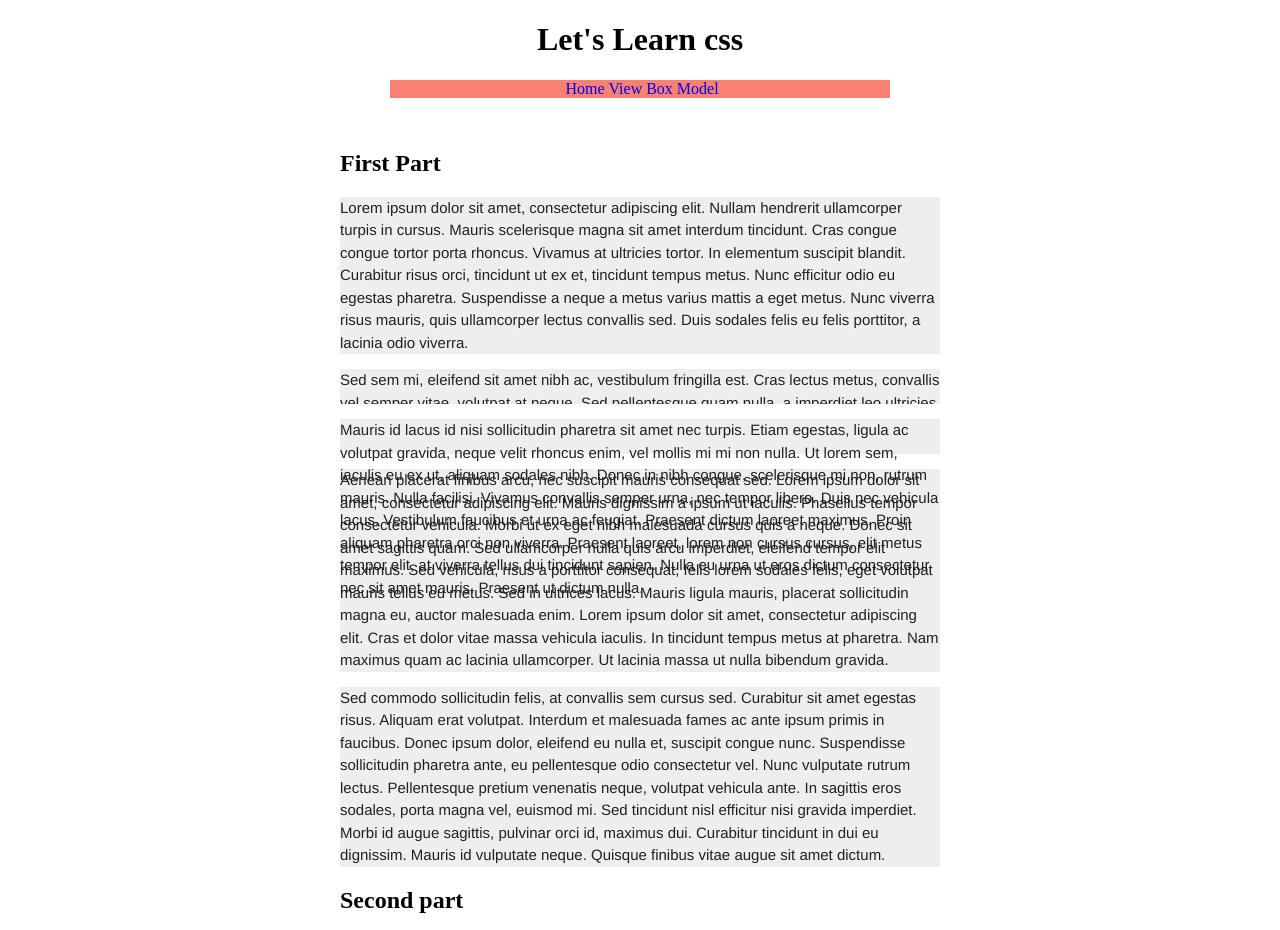
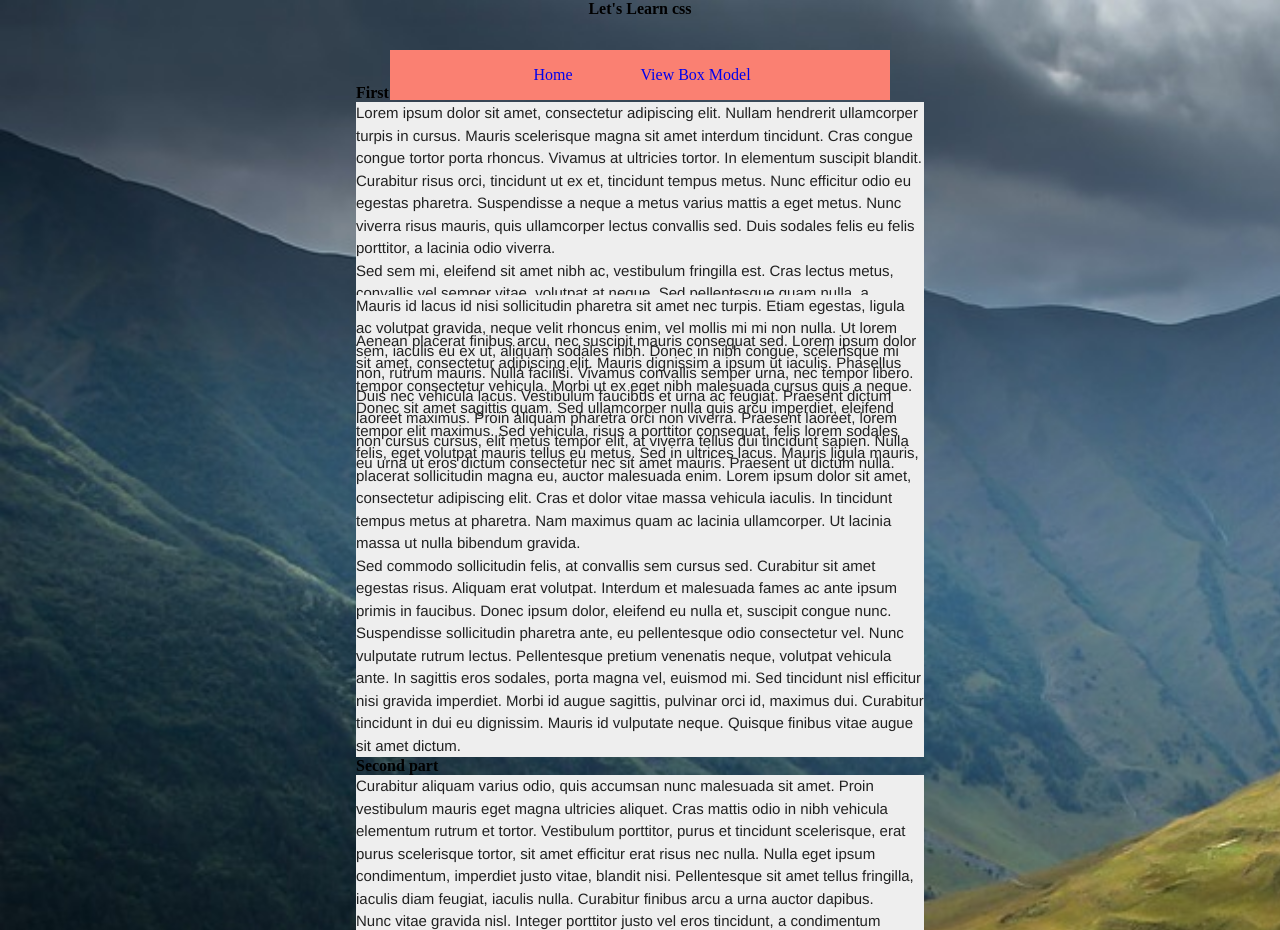
Before and after one commit to Joshv1782/Let-s-Learn-CSS, a plain HTML site: page index.html in a window 1280 px wide. Shown: the top 930 px of the page. Drawn offline with Linux system fonts and the light colour scheme.

Commit message:
adding backgrounds

```diff
--- a/css/box-model.css
+++ b/css/box-model.css
@@ -7,11 +7,13 @@
     margin-right: auto;
     margin-bottom: 64px;
     margin-left: auto;
+        /* margin: 64px auto; */
 
     padding-top: 32px;
     padding-right: 32px;
     padding-bottom: 32px;
     padding-left: 32px;
+        /* padding: 32px; */
 
     border-top: 64px solid red;
     border-right: 64px solid yellow;
--- a/css/main.css
+++ b/css/main.css
@@ -1,13 +1,28 @@
+* {
+    box-sizing: border-box;
+    margin: 0px;
+    padding: 0px;
+    font-size: 16px;
+}
+
+body {
+    background-image: url("../img/mountain\ pic.jpg");
+    background-size: cover; /* Cover the whole element. */
+    background-repeat: no-repeat; /*Show one of the image, instead of unlimited titles. */
+}
 h1 {
     font-family: "times New Roman", Georgia, 'Times New Roman', Times, serif;
     text-align: center;
+    padding top: ;
 }
 
 nav {
     width: auto;
     max-width: 500px;
     background-color: salmon;
-    margin: 16px auto;
+    margin: 0px auto;
+    position: sticky;
+    top: 50px;
 }
 
 nav ul {
@@ -20,7 +35,14 @@ nav ul li {
 }
 
 nav ul li a {
-    text-decoration: none;
+    text-decoration: none; /* Disable the underline! */
+    display: inline-block;
+    padding: 16px 32px;
+}
+
+nav ul li a:hover, nav ul li a:focus, nav ul li a:active {
+    background-color: rgb( 50, 50, 50 );
+    color: #fff;
 }
 
 article {
```
Also changed, not shown: img/mountain pic.jpg (added).
